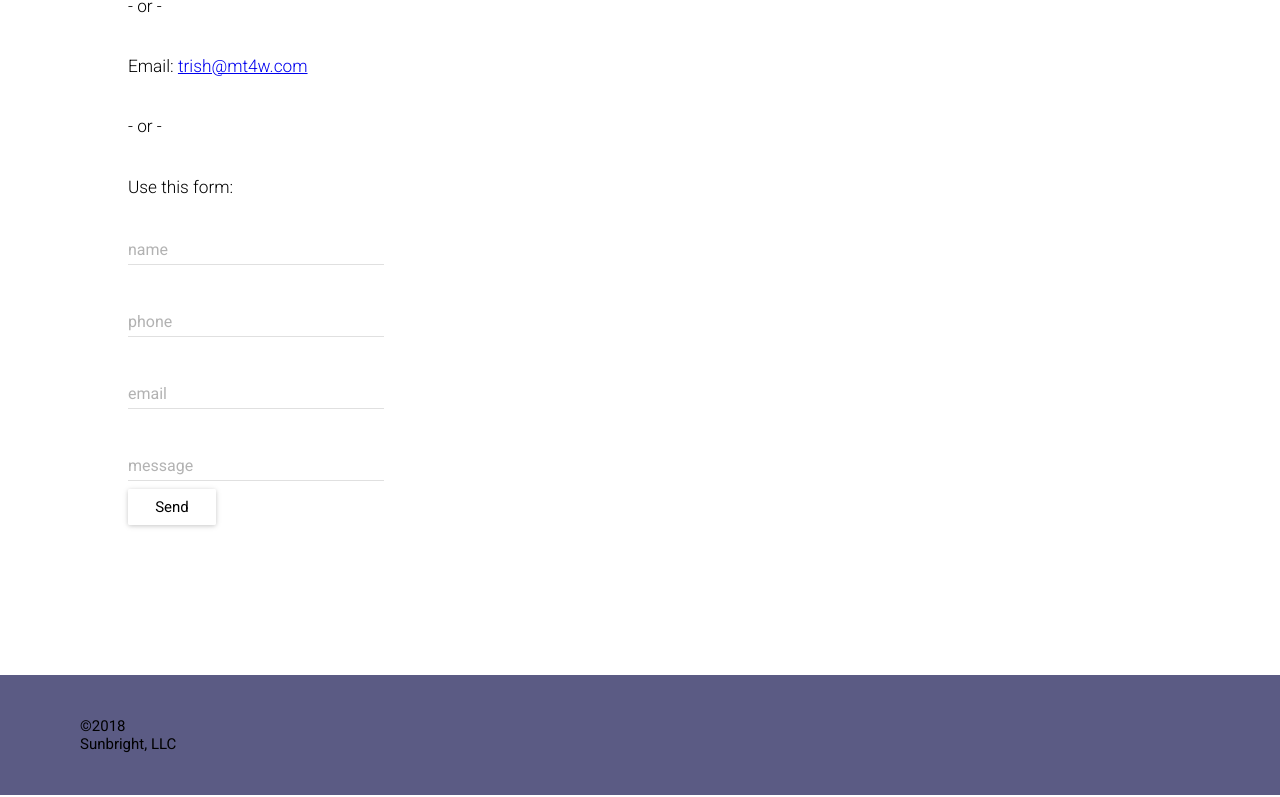
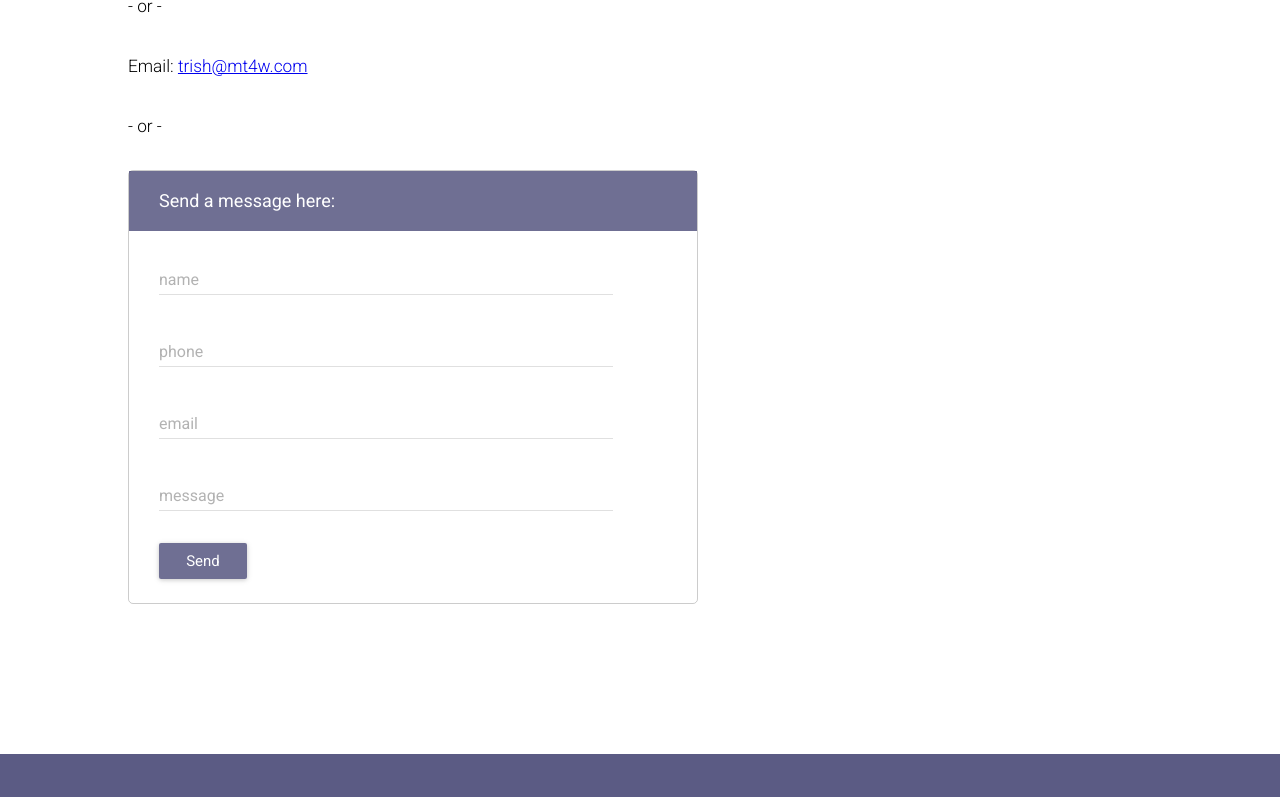
Before and after one commit to EvanMorrison/mt4w-react, a React (Create React App) app: page /appointments in a window 1280 px wide. Shown: the part 502-1299 px from the top of the page. Built offline with nearby package versions, Linux system fonts and the light colour scheme; a web font is replaced by a local one.

Commit message:
add email form styling and error handling

```diff
--- a/src/Components/Appointments/EmailForm.js
+++ b/src/Components/Appointments/EmailForm.js
@@ -1,85 +1,69 @@
 import React, { Component } from 'react';
 import styled from 'styled-components';
+import { rgba } from 'polished';
 import TextField from 'material-ui/TextField';
 import RaisedButton from 'material-ui/RaisedButton';
-import { Column } from '../../AppStyles';
 
 const Form = styled.form`
+  display: flex;
+  flex-direction: column;
+  margin-top: 2em;
   max-width: 38em;
+  border: 1px solid rgba(0,0,0, 0.2);
+  border-radius: 5px;
+  .titlebar {
+    width: 100%;
+    height: 60px;
+    background-color: ${props => rgba(props.theme.primary, 0.7)};
+    color: white;
+    line-height:60px;
+    padding-left: 30px;
+    font-size: 1.2em;
+  }
 `
+const Input = styled(TextField)`
+  margin-left: 30px;
+  width: 80% !important;
+`
+
 const Button = styled(RaisedButton)`
+  margin: 24px 30px;
   width: 50px;
+  button {
+    background-color: ${props => rgba(props.theme.primary, .7)} !important;
+    color: white;
+  &[disabled] {
+    background-color: ${props => rgba(props.theme.primary, .2)} !important;
+  }
+  }
 `
 
 class EmailForm extends Component {
-  state = { message: {name: '', phone: '', email: '', message: ''},
-            isEmailSent: false }
-
-  handleChange = event => {
-    let message = this.state.message;
-    message[event.target.name] = event.target.value;
-    this.setState({ message })
-  }
-  onSubmit = event => {
-    event.preventDefault();
-
-    const url = "https://script.google.com/a/manualtherapy4wellness.com/macros/s/AKfycbx6ytReR6wTIlQwIelOVrSD6VAuysoncSv3haaJ8zXZsYOq-p0/exec"
-
-    // using Google Apps Script sendEmail to send the form data as an email.
-    // trying $resource did not work, resulting in a cross-origin error. So this is using
-    // the plain vanilla XHR
-    const xhr = new XMLHttpRequest();
-    xhr.open('POST', url);
-    // xhr.withCredentials = true;
-    xhr.setRequestHeader('Content-Type', 'application/x-www-form-urlencoded');
-    xhr.onreadystatechange = () => {
-        console.log( xhr.status )
-        console.log(xhr.responseText);
-        if (xhr.status === 200) {
-          // (this.setState({ isEmailSent: true})) ;
-          this.props.handleEmailSent();
-        }
-        return;
-    };
-    // url encode form data for sending as post data
-    const encoded = Object.keys(this.state.message).map(k => {
-        return encodeURIComponent(k) + '=' + encodeURIComponent(this.state.message[k])
-    }).join('&')
-    xhr.send(encoded);
-  }
 
   render() {
-    if (!this.props.emailSent) {
       return (
-        <div>
-          <Form onSubmit={this.onSubmit}>
-            <Column>
-              <TextField type="text" name="name" floatingLabelText="name"
-                          value={this.state.message.name}
-                          onChange={this.handleChange}/>
-              <TextField type="text" name="phone" floatingLabelText="phone"
-                          value={this.state.message.phone}
-                          onChange={this.handleChange}/>
-              <TextField type="text" name="email" floatingLabelText="email"
-                          value={this.state.message.email}
-                          onChange={this.handleChange}/>
-              <TextField name="message" floatingLabelText="message" multiLine={true} rows={1}
-                          value={this.state.message.message}
-                          onChange={this.handleChange}/>
-              <Button type="submit">
+          <Form onSubmit={this.props.onSubmit}>
+            <div className="titlebar">
+              Send a message here:
+            </div>
+              <Input type="text" name="name" floatingLabelText="name"
+                          value={this.props.message.name}
+                          onChange={this.props.handleInput}/>
+              <Input type="text" name="phone" floatingLabelText="phone"
+                          value={this.props.message.phone}
+                          onChange={this.props.handleInput}/>
+              <Input type="email" name="email" floatingLabelText="email"
+                          value={this.props.message.email}
+                          onChange={this.props.handleInput}
+                          required={true}/>
+              <Input name="message" floatingLabelText="message" multiLine={true} rows={1}
+                          value={this.props.message.message}
+                          onChange={this.props.handleInput}/>
+              <Button type="submit" disabled={this.props.sending}>
                 Send
               </Button>
-            </Column>
           </Form>
-        </div>
       );
-    } else {
-      return (
-        <div>
-
-        </div>
-      )
-    }
   }
 }
 
--- a/src/Components/Appointments/index.js
+++ b/src/Components/Appointments/index.js
@@ -7,11 +7,58 @@ const AppointmentSection = Section.extend.attrs({
   topcolor: props => props.theme.logoOrange
 })``
 
+const Message = Paragraph.extend`
+  ${'' /* transition: all .3s ease-out; */}
+`
+
 class AppointmentComponent extends React.Component {
-  state = { emailSent: false };
+  state = {
+    message: {
+                name: '',
+                phone: '',
+                email: '',
+                message: ''
+    },
+    emailStatus: 'not sent',
+    sending: false
+  };
 
-  onEmailSent = () => {
-    this.setState({ emailSent: true });
+  handleFormInput = event => {
+    if (this.state.emailStatus !== 'not sent') this.setState({ emailStatus: 'not sent'})
+    let message = this.state.message;
+    message[event.target.name] = event.target.value;
+    this.setState({ message });
+  }
+
+  sendMail = event => {
+    event.preventDefault();
+    this.setState({ sending: true})
+
+    const url = "https://script.google.com/a/manualtherapy4wellness.com/macros/s/AKfycbx6ytReR6wTIlQwIelOVrSD6VAuysoncSv3haaJ8zXZsYOq-p0/exec"
+
+    // using Google Apps Script sendEmail to send the form data as an email.
+    // trying $resource did not work, resulting in a cross-origin error. So this is using
+    // the plain vanilla XHR
+    const xhr = new XMLHttpRequest();
+    xhr.open('POST', url);
+    // xhr.withCredentials = true;
+    xhr.setRequestHeader('Content-Type', 'application/x-www-form-urlencoded');
+    xhr.onreadystatechange = () => {
+        // console.log( xhr.status )
+        // console.log(xhr.responseText);
+        if (xhr.status === 200) {
+          this.setState({ emailStatus: 'success', sending: false});
+        }
+        else {
+          this.setState({ emailStatus: 'failed', sending: false});
+        }
+        return;
+    };
+    // url encode form data for sending as post data
+    const encoded = Object.keys(this.state.message).map(k => {
+        return encodeURIComponent(k) + '=' + encodeURIComponent(this.state.message[k])
+    }).join('&')
+    xhr.send(encoded);
   }
 
   render() {
@@ -34,19 +81,24 @@ class AppointmentComponent extends React.Component {
         <Paragraph>
           - or -
         </Paragraph>
-            {(this.state.emailSent ?
-              <Paragraph style={{color:'green',fontWeight:'500'}}>
-                Email sent successfully!<br/>
-                We will normally get back to you the same or next business day.
-              </Paragraph>
-            :
-              <React.Fragment >
-                <Paragraph>
-                  Use this form:
-               </Paragraph>
-                <EmailForm emailSent={this.state.emailSent} handleEmailSent={this.onEmailSent} />
-              </React.Fragment>
-              )}
+        {(this.state.emailStatus === 'success' ?
+          <Message style={{fontWeight:'500'}}>
+            Message sent successfully!<br/>
+            A confirmation was sent to you at {this.state.message.email}. <br/>
+            We will respond to your message soon. Thank you.
+          </Message>
+        :
+          <React.Fragment>
+            {(this.state.emailStatus === 'failed' ?
+              <Message>
+                Uh oh, there was a problem sending the message. Please check your network connetion and try again.
+              </Message>
+              :
+              ''
+            )}
+            <EmailForm message={this.state.message} handleInput={this.handleFormInput} onSubmit={this.sendMail} sending={this.state.sending}/>
+          </React.Fragment>
+          )}
 
         </SectionBody>
       </AppointmentSection>
```
